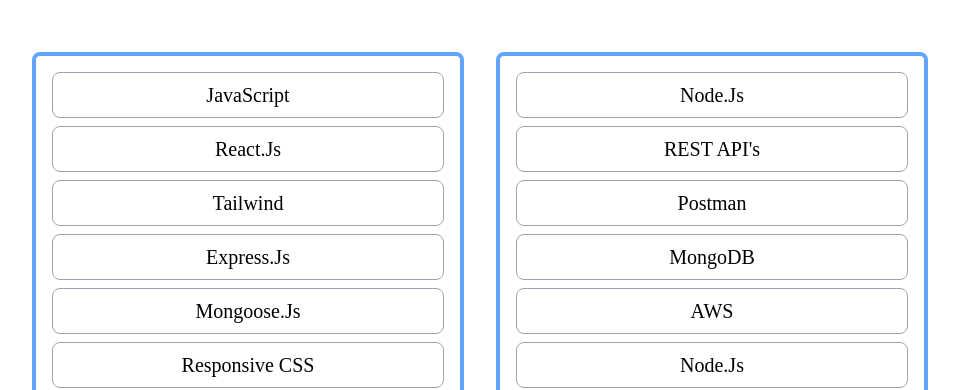
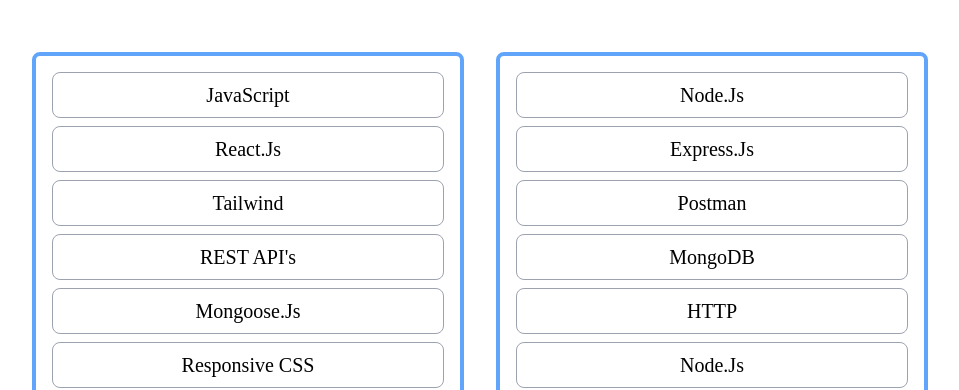
Before and after one commit to Mancosiris13/osiris-macias-react-portofolio, a React (Create React App) app: page / in a window 1280 px wide. Shown: the part 1248-1638 px from the top of the page, without its empty margins (160-1119 px from the left). Built offline with nearby package versions, Linux system fonts and the light colour scheme.

Commit message:
change on Copyrights section

```diff
--- a/src/components/Footer.js
+++ b/src/components/Footer.js
@@ -57,13 +57,18 @@
         </ul>
       </div>
       <div>
-        <p className="text-gray-800 text-2xl dark:text-white py-15 inline-block ">
-          {`© Osiris Macias 2023`.split('').map((char, index) => {
+        <p className="text-gray-800 text-md dark:text-white py-15 inline-block ">
+          {`© Osiris Macias 2023 - Todos los derechos reservados.`
+            .split('')
+            .map((char, index) => {
               if (char === ' ') {
                 return <span key={index}>&nbsp;</span>;
               } else {
                 return (
-                <span key={index} className="hover:animate-bounce inline-block">
+                  <span
+                    key={index}
+                    className="hover:animate-bounce inline-block"
+                  >
                     {char}
                   </span>
                 );
--- a/src/components/Skills.js
+++ b/src/components/Skills.js
@@ -28,7 +28,7 @@
               Tailwind
             </span>
             <span className="px-5 py-2  rounded-lg block border border-gray-400">
-              Express.Js
+              REST API's
             </span>
             <span className="px-5 py-2  rounded-lg block border border-gray-400">
               Mongoose.Js
@@ -48,7 +48,7 @@
               Node.Js
             </span>
             <span className="px-5 py-2  rounded-lg block border border-gray-400">
-              REST API's
+              Express.Js
             </span>
             <span className="px-5 py-2  rounded-lg block border border-gray-400">
               Postman
@@ -57,7 +57,7 @@
               MongoDB
             </span>
             <span className="px-5 py-2  rounded-lg block border border-gray-400">
-              AWS
+              HTTP
             </span>
             <span className="px-5 py-2  rounded-lg block border border-gray-400">
               Node.Js
```
Lines whose indentation alone changed are shown as unchanged.
